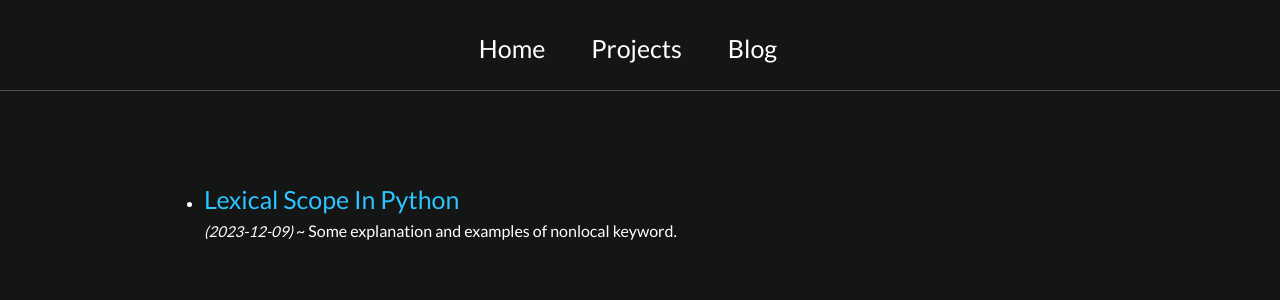
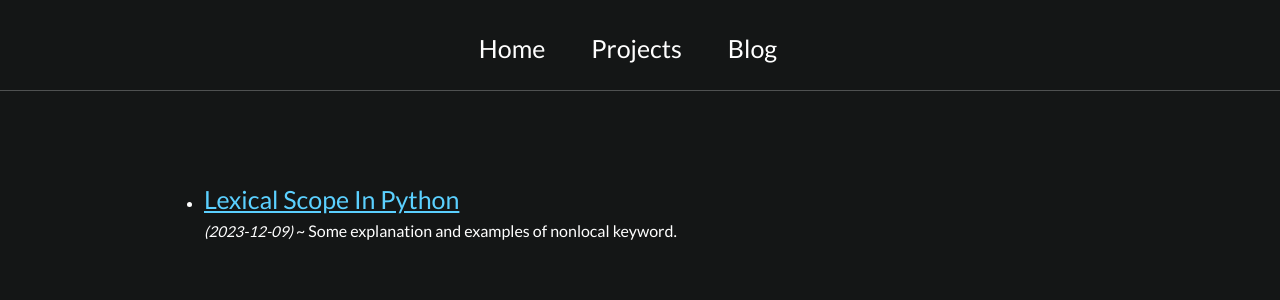
Before and after one commit to coreyp7/coreyp7.github.io, a Jekyll site: the page built from blog.html, in a window 1280 px wide. Shown: the top 300 px of the page. Built offline with Jekyll 4.4.1, drawn with Linux system fonts in a browser that asks for light colours; nearby versions of some CDN libraries.

```diff
--- a/assets/styles.css
+++ b/assets/styles.css
@@ -166,8 +166,8 @@
 
 /* blog list page */
 .post_link {
-    text-decoration: none;
-    color: #2cc3ff;
+    text-decoration: underline;
+    color: #5bd0ff;
     font-size: 25px;
     vertical-align: auto;
 }
@@ -181,7 +181,7 @@
 }
 
 .post_link:hover {
-    text-decoration: none;
+    text-decoration: underline;
     color: rgb(255, 81, 110);
 }
 
```
